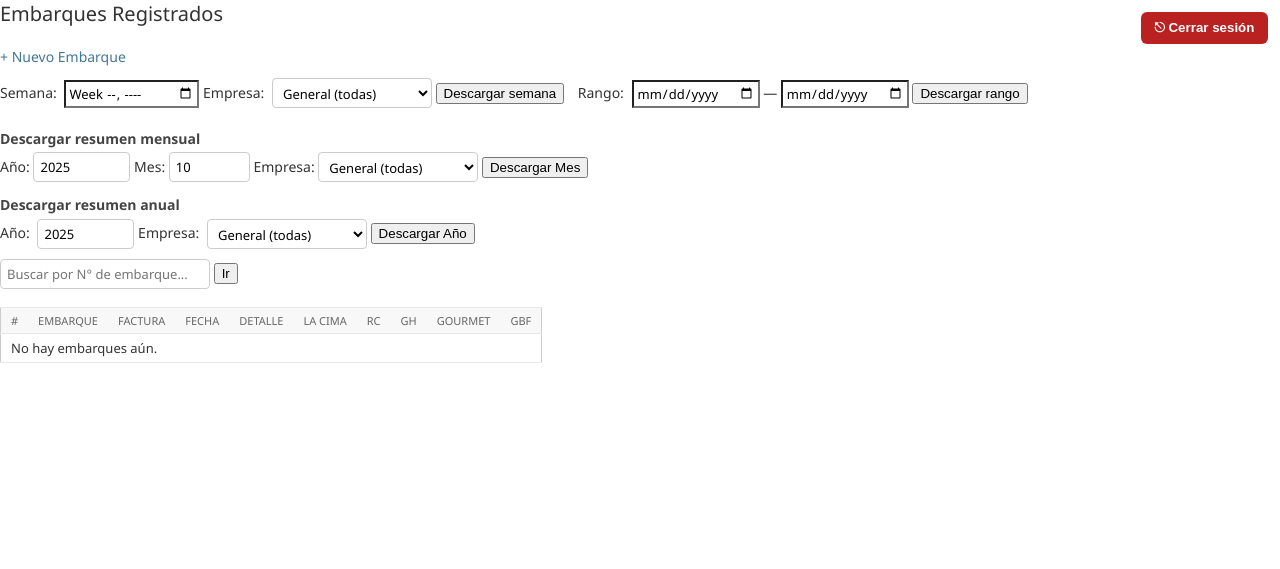
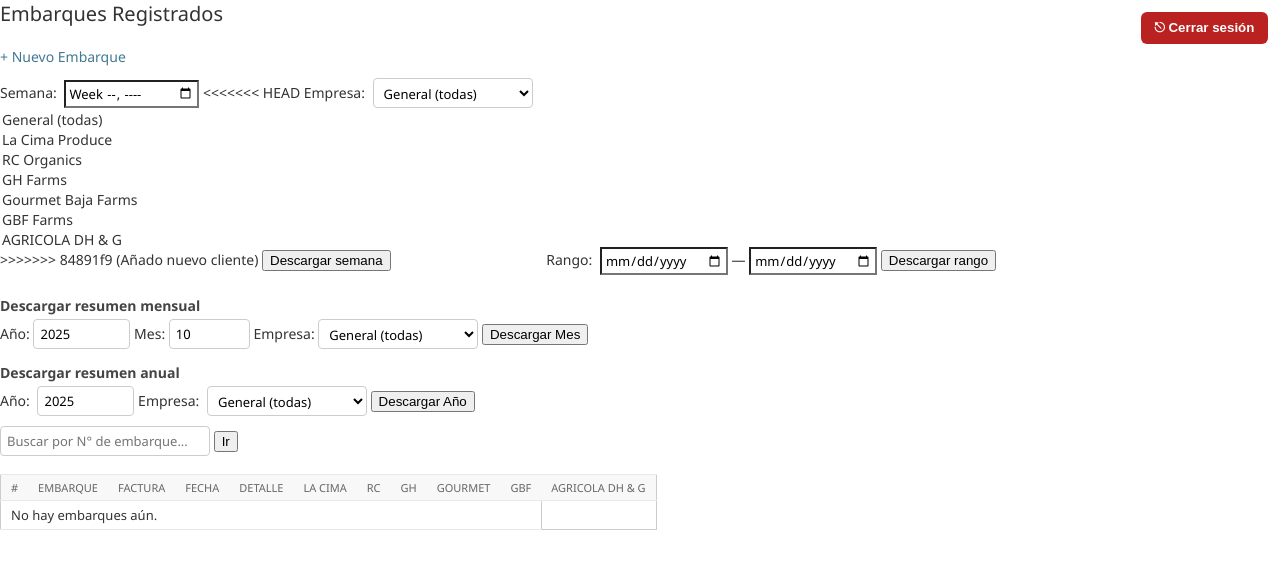
Before and after one commit to KevinLaga/lacima, a Django app: page /empaques/lista/ in a window 1280 px wide. Shown: the top 569 px of the page. Run offline with Django 5.2, Linux system fonts and the light colour scheme; the visitor is signed in with stand-in values (Sample User, id 1); data that the repository does not hold is empty.

Commit message:
Añado nuevo clienteee

```diff
--- a/empaques/forms.py
+++ b/empaques/forms.py
@@ -49,6 +49,7 @@ class ShipmentForm(forms.ModelForm):
     order_gourmet  = forms.CharField(label='Núm. orden Gourmet Baja',   required=False)
     order_gbf      = forms.CharField(label='Núm. orden GBF Farms',      required=False)
     order_gh      = forms.CharField(label='Núm. orden GH Farms',      required=False)
+    order_dhg      = forms.CharField(label='Núm. orden AGRICOLA DH & G', required=False)
 
     class Meta:
         model = Shipment
@@ -59,7 +60,7 @@ class ShipmentForm(forms.ModelForm):
             'delivery_signature','driver_signature','invoice_number','tarimas_peco',
 
             # 👇 AÑADE ESTOS CAMPOS AQUÍ
-            'order_lacima','order_rc','order_gourmet','order_gbf','order_gh',
+            'order_lacima','order_rc','order_gourmet','order_gbf','order_gh', 'order_dhg',
         ]
         labels = {
             'order_lacima':   'Núm. orden CIMA',
@@ -67,6 +68,7 @@ class ShipmentForm(forms.ModelForm):
             'order_gourmet':  'Núm. orden Gourmet Baja',
             'order_gbf':      'Núm. orden GBF Farms',
             'order_gh':      'Núm. orden GH Farms',
+            'order_dhg':      'Núm. orden AGRICOLA DH & G',
         }
 
 
@@ -77,6 +79,7 @@ CLIENTE_CHOICES = [
     ('GH Farms', 'GH Farms'),
     ('Gourmet Baja Farms', 'Gourmet Baja Farms'),
     ('GBF Farms', 'GBF Farms'),
+    ('AGRICOLA DH & G', 'AGRICOLA DH & G'),
 ]
 
 class ShipmentItemForm(ModelForm):
--- a/empaques/models.py
+++ b/empaques/models.py
@@ -40,6 +40,7 @@ class Shipment(models.Model):
     order_gourmet   = models.CharField("Núm. orden Gourmet Baja", max_length=50, blank=True, null=True)
     order_gbf       = models.CharField("Núm. orden GBF Farms",    max_length=50, blank=True, null=True)
     order_gh       = models.CharField("Núm. orden GH Farms", max_length=50, blank=True, null=True)
+    order_dhg       = models.CharField("Núm. orden AGRICOLA DH & G", max_length=50, blank=True, null=True)
     date = models.DateField(verbose_name="Fecha")
     carrier = models.CharField(max_length=50, verbose_name="Transportista", blank=True)
     tractor_plates = models.CharField(max_length=20, verbose_name="Placas tractor", blank=True)
@@ -100,6 +101,8 @@ CLIENTE_CHOICES = [
     ('GH Farms', 'GH Farms'),
     ('Gourmet Baja Farms', 'Gourmet Baja Farms'),
     ('GBF Farms', 'GBF Farms'),
+    ('AGRICOLA DH & G', 'AGRICOLA DH & G'),
+
 ]
 class ShipmentItem(models.Model):
     shipment = models.ForeignKey(Shipment, related_name='items', on_delete=models.CASCADE)
--- a/empaques/templates/empaques/shipment_list.html
+++ b/empaques/templates/empaques/shipment_list.html
@@ -38,6 +38,7 @@
     <input type="week" id="id_iso_week" name="iso_week"
            value="{{ request.GET.iso_week|default:'' }}" required>
 
+<<<<<<< HEAD
     <label for="id_empresa_sem">Empresa:</label>
     <select id="id_empresa_sem" name="empresa">
       {% with e=request.GET.empresa|default:'general' %}
@@ -48,6 +49,18 @@
       <option value="Gourmet Baja Farms" {% if e == 'Gourmet Baja Farms' %}selected{% endif %}>Gourmet Baja Farms</option>
       <option value="GBF Farms" {% if e == 'GBF Farms' %}selected{% endif %}>GBF Farms</option>
       {% endwith %}
+=======
+    <label for="id_empresa">Empresa:</label>
+    <select id="id_empresa" name="empresa">
+      <option value="general" {% if request.GET.empresa == 'general' %}selected{% endif %}>General (todas)</option>
+      <option value="La Cima Produce" {% if request.GET.empresa == 'La Cima Produce' %}selected{% endif %}>La Cima Produce</option>
+      <option value="RC Organics" {% if request.GET.empresa == 'RC Organics' %}selected{% endif %}>RC Organics</option>
+      <option value="GH Farms" {% if request.GET.empresa == 'GH Farms' %}selected{% endif %}>GH Farms</option>
+      <option value="Gourmet Baja Farms" {% if request.GET.empresa == 'Gourmet Baja Farms' %}selected{% endif %}>Gourmet Baja Farms</option>
+      <option value="GBF Farms" {% if request.GET.empresa == 'GBF Farms' %}selected{% endif %}>GBF Farms</option>
+      <option value="AGRICOLA DH & G" {% if request.GET.empresa == 'AGRICOLA DH & G' %}selected{% endif %}>AGRICOLA DH & G</option>
+
+>>>>>>> 84891f9 (Añado nuevo cliente)
     </select>
 
     <button type="submit" name="descargar" value="semana">Descargar semana</button>
@@ -128,6 +141,7 @@
         <th>GH</th>
         <th>Gourmet</th>
         <th>GBF</th>
+        <th>AGRICOLA DH & G</th>
       </tr>
     </thead>
     <tbody>
@@ -147,6 +161,7 @@
         <td>{{ s.order_gh|default_if_none:"" }}</td>
         <td>{{ s.order_gourmet|default_if_none:"" }}</td>
         <td>{{ s.order_gbf|default_if_none:"" }}</td>
+        <td>{{ s.order_dhg|default_if_none:"" }}</td>
       </tr>
     {% empty %}
       <tr><td colspan="10">No hay embarques aún.</td></tr>
--- a/empaques/views.py
+++ b/empaques/views.py
@@ -142,8 +142,9 @@ COMPANY_CANON = {
     'gh': 'GH',
     'gourmet': 'GOURMET',
     'gbf': 'GBF',
+    'AGRICOLA DH & G': 'AGRICOLA DH & G',
 }
-COMPANY_CHOICES = ['RC', 'LACIMA', 'GH', 'GOURMET', 'GBF']
+COMPANY_CHOICES = ['RC', 'LACIMA', 'GH', 'GOURMET', 'GBF', 'AGRICOLA DH & G']
 DEFAULT_COMPANY = 'LACIMA'  # elige el que prefieras por defecto
 
 import unicodedata
@@ -601,7 +602,7 @@ def production_today(request):
         "rows": rows,
         "ship_cols_labels": ship_cols,
         "empresa": empresa,
-        "empresas": ["RC", "LACIMA", "GH", "GOURMET", "GBF"],
+        "empresas": ["RC", "LACIMA", "GH", "GOURMET", "GBF", "AGRICOLA DH & G"],
 
         # Bloque inferior (se quedan al recargar)
         "exist_piso_ayer": exist_piso_ayer,
@@ -669,6 +670,7 @@ def production_xlsx(request, prod_date):
         "GH":      "Empaque N.1 S. DE R.L. DE C.V.",
         "GOURMET": "Gourmet Baja Farms S. DE R.L. DE C.V.",
         "GBF":     "GBF Farms S. DE R.L. DE C.V.",
+        "AGRICOLA DH & G": "AGRICOLA DH & G",
     }
     LOGO_SLUG = {
         "LACIMA":  "la-cima-produce",
@@ -676,6 +678,7 @@ def production_xlsx(request, prod_date):
         "GH":      "gh-farms",
         "GOURMET": "gourmet-baja-farms",
         "GBF":     "gbf-farms",
+        "AGRICOLA DH & G": "agricola",
     }
     legal_name = LEGAL_COMPANY.get(empresa, empresa)
     logo_slug  = LOGO_SLUG.get(empresa)
@@ -1207,6 +1210,8 @@ def shipment_list(request):
                 return getattr(embarque, "order_gourmet", None)
             if "gbf" in cname:
                 return getattr(embarque, "order_gbf", None)
+            if "agricola dh & g" in cname or "agricola" in cname or "dhg" in cname:
+                return getattr(embarque, "order_dhg", None)
             return None
         iso_week = request.GET.get('iso_week')  # ej: "2025-W35"
         empresa = (request.GET.get('empresa') or 'general').strip()
```
Also changed, not shown: empaques/admin.py (+4 -4 lines), empaques/migrations/0020_shipment_order_dhg_alter_inventoryitem_min_stock_and_more.py (added), static/logos/AGRICOLA.png (added).
